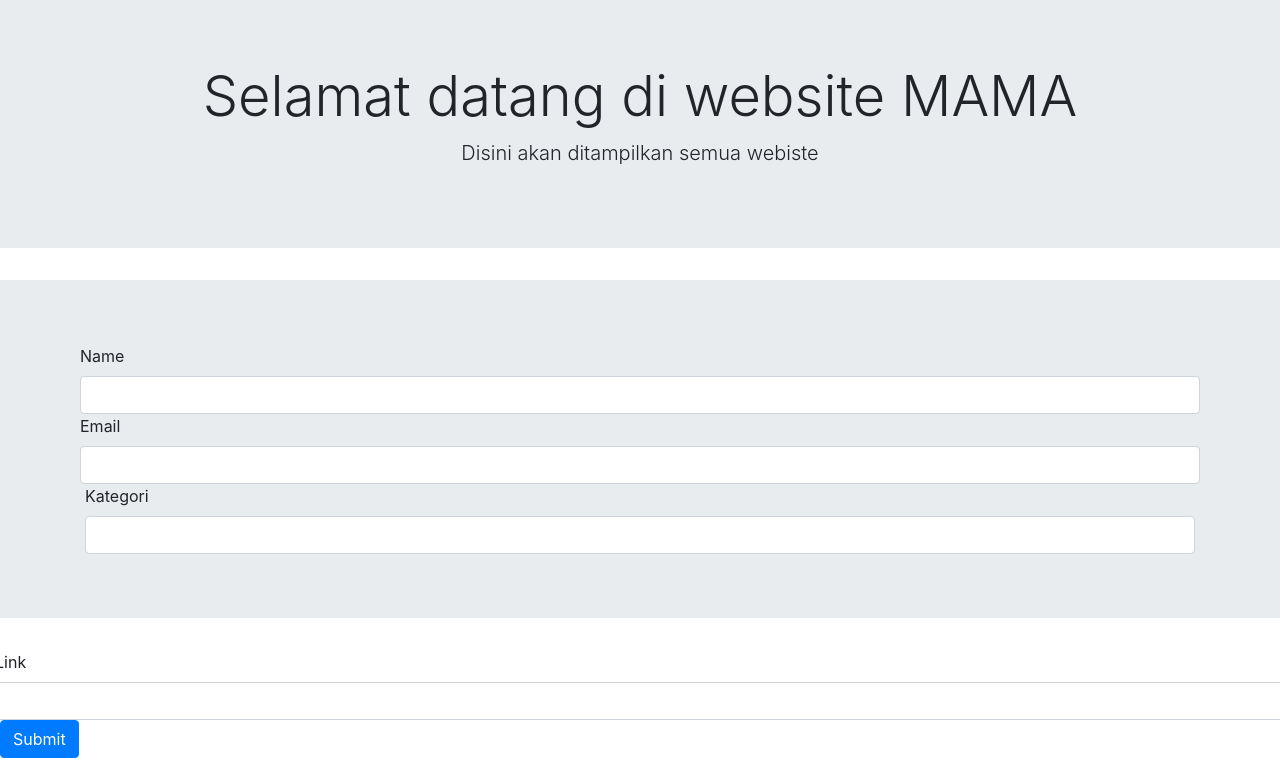
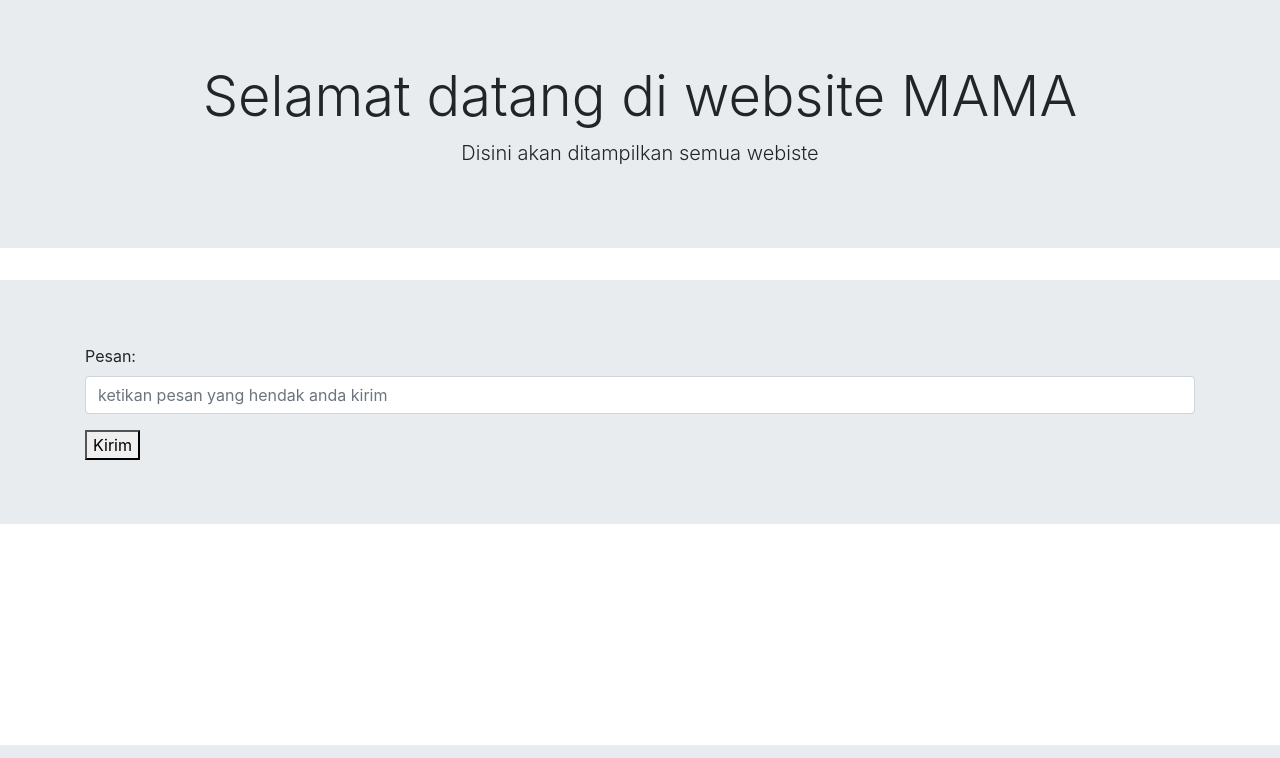
Before and after one commit to josuadiontamba/kurasi, a Django app: template templates/input.html in a window 1280 px wide. Shown: the part 55-813 px from the top of the page. Run offline with Django 3.2, Linux system fonts and the light colour scheme; the template is opened without the code that fills it: values that come from a table or form of the project are taken from there, others are empty; some libraries are stand-ins or nearby versions.

Commit message:
sent to cluadmq, simple string, works

```diff
--- a/templates/input.html
+++ b/templates/input.html
@@ -25,7 +25,7 @@
           <p class="lead">Disini akan ditampilkan semua webiste</p>
         </div>
       </div>
-      <!-- <div class="jumbotron jumbotron-fluid">
+      <div class="jumbotron jumbotron-fluid">
         <form method="POST" class="container">
           {% csrf_token %}
           <div class="form-group">
@@ -34,7 +34,7 @@
           </div>
           <button type="submit">Kirim</button>
         </form>
-      </div> -->
+      </div>
 
       <!-- <div class="jumbotron jumbotron-fluid">
         <form method="POST">
@@ -70,7 +70,7 @@
       </div>       -->
 
 
-      <div class="jumbotron jumbotron-fluid">
+      <!-- <div class="jumbotron jumbotron-fluid">
         <form class="container">
             <div class="form-row">
                 <div class="from-group"></div>
@@ -82,7 +82,7 @@
                 <label for="email">Email</label>
                 <input type="email" class="form-control" id="email">
             </div>
-            <div class="form-row"
+            <div class="form-row"></div>
                 <div class="from-group"></div>
                     <label for="kategori">Kategori</label>
                     <input type="text" class="form-control" id="kategori">
@@ -95,7 +95,7 @@
 
             <button type="submit" class="btn btn-primary">Submit</button>
         </form>
-      </div>
+      </div>       -->
 
     <script src="{$ static "vendor/popper/popper.js" %}" type="text/javascript"></script>
     <script src="{$ static "vendor/jquery/jquery.js" %}" type="text/javascript"></script>
```
Also changed, not shown: readMe.md (added).
